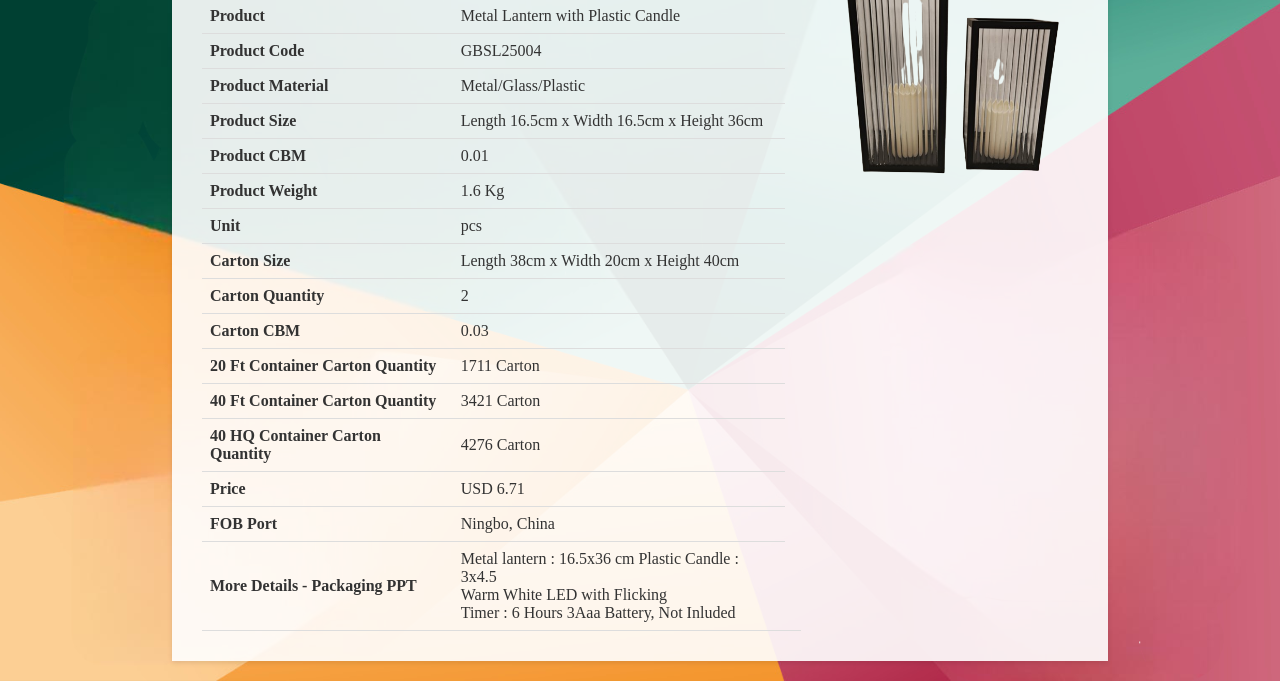
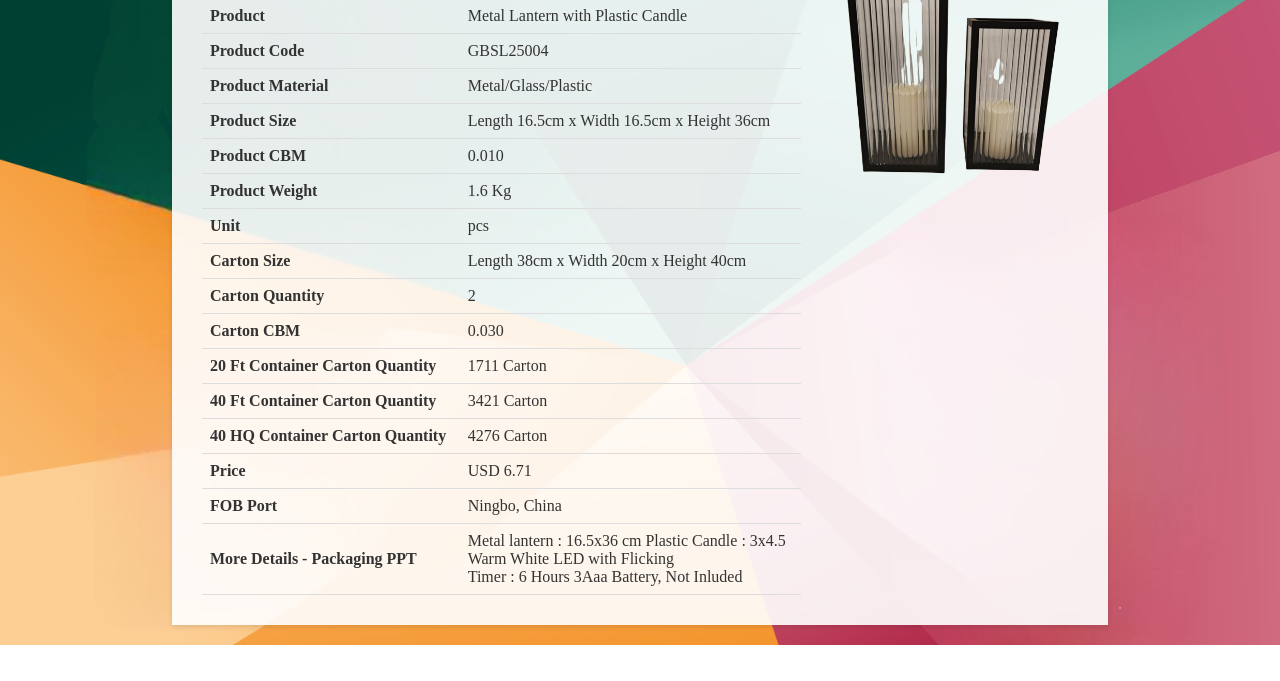
Before and after one commit to GBSLIT/GBSL25004, a plain HTML site: page index.html in a window 1280 px wide. Shown: the part 230-911 px from the top of the page. After the commit the page ends 875 px from the top, so only its background shows below. Drawn offline with Linux system fonts and the light colour scheme.

Commit message:
Update index.html

```diff
--- a/index.html
+++ b/index.html
@@ -153,7 +153,7 @@
                 </tr>
                 <tr>
                     <th>Product CBM</th>
-                    <td>0.01</td>
+                    <td>0.010</td>
                 </tr>
                 <tr>
                     <th>Product Weight</th>
@@ -173,7 +173,7 @@
                 </tr>
                 <tr>
                     <th>Carton CBM</th>
-                    <td>0.03</td>
+                    <td>0.030</td>
                 </tr>
                 <tr>
                     <th>20 Ft Container Carton Quantity</th>
@@ -198,7 +198,6 @@
                 <tr>
                     <th>More Details - Packaging PPT</th>
 		     <td> Metal lantern : 16.5x36 cm Plastic Candle : 3x4.5<br> Warm White LED with Flicking <br> Timer : 6 Hours 3Aaa Battery, Not Inluded</td>
-                    <td><button class="link-button" onclick="window.location.href='Link';"> </button></td>
                 </tr>
             </table>
         </div>
```
